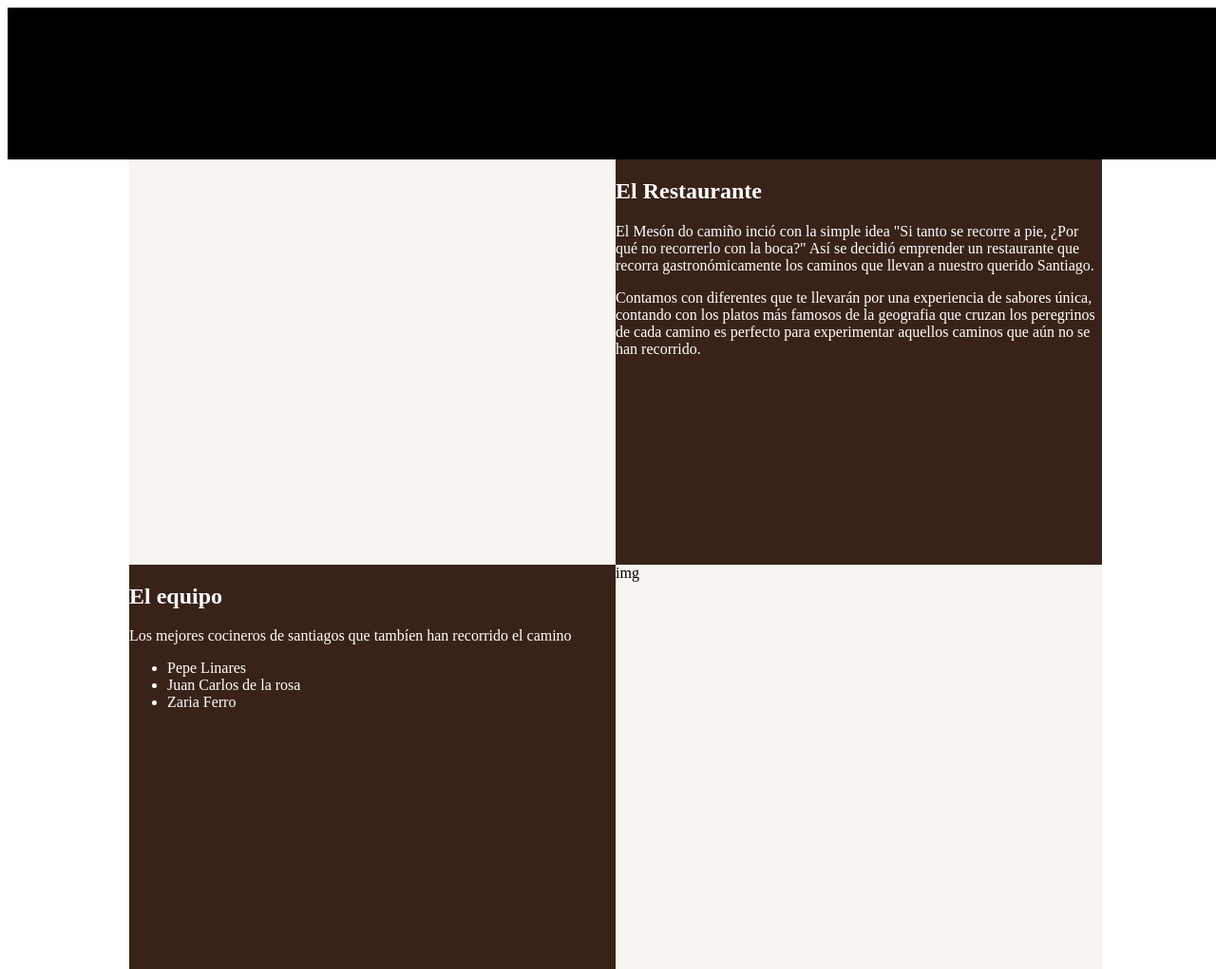
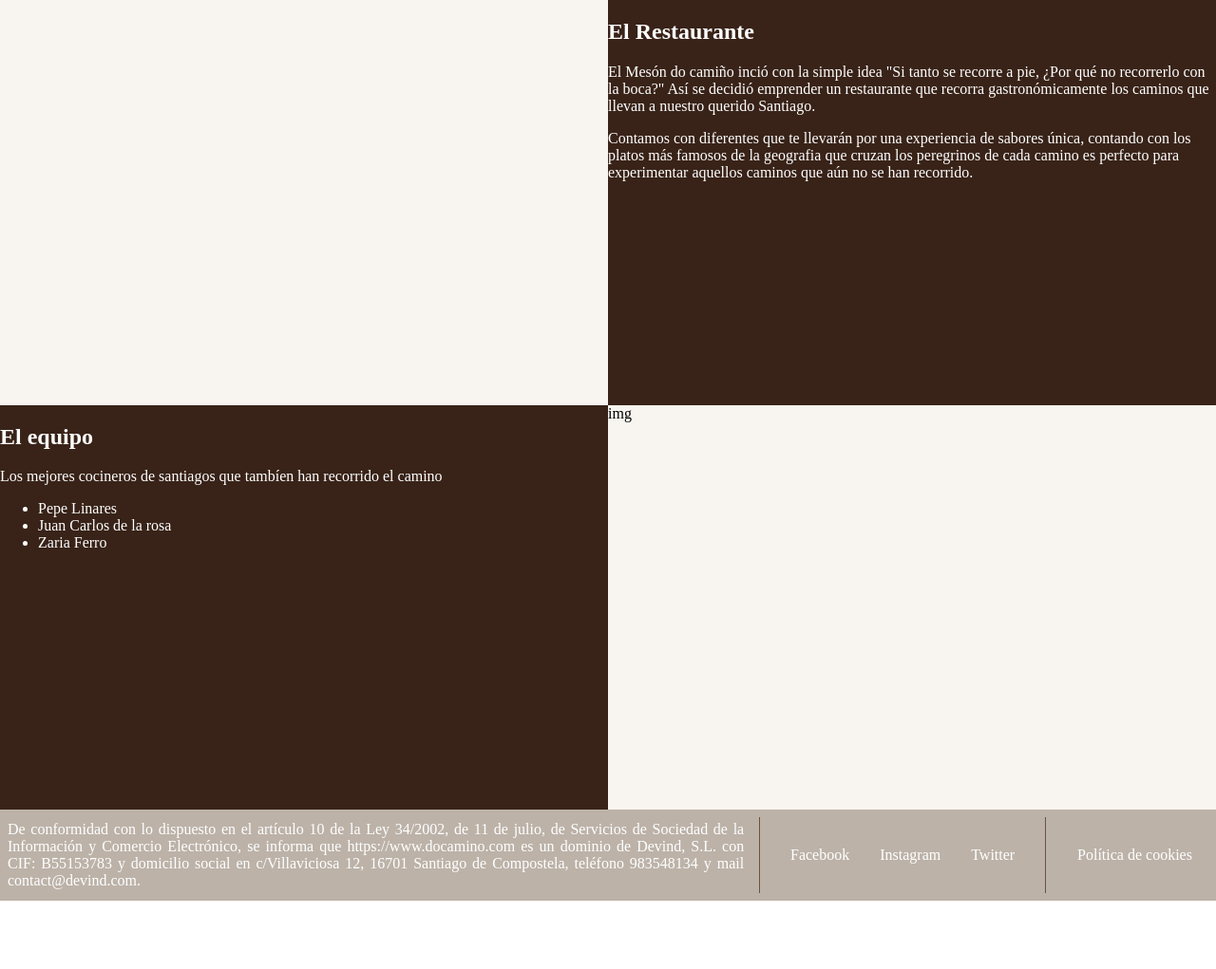
Before and after one commit to JoseRubicco21/Do-camino, a website: page index.html in a window 1280 px wide. Shown: the whole page at 95% size. After the commit the page ends 949 px from the top, so only its background shows below. Drawn offline with Linux system fonts and the light colour scheme.

Commit message:
Futter update

```diff
--- a/assets/css/about_us.css
+++ b/assets/css/about_us.css
@@ -1,26 +1,3 @@
-body {
-  height: 100vh;
-  width: 100vw;
-}
-
-/* CSS - HEADER */
-/* ------------ */
-/* ------------ */
-/* ------------ */
-
-header {
-  display: flex;
-  height: 20%;
-  width: 100%;
-}
-
-#header-div-0 {
-  display: flex;
-  height: 100%;
-  width: 100%;
-  background-color: black;
-}
-
 /* CSS - ABOUT US */
 /* -------------- */
 /* -------------- */
--- a/assets/css/base.css
+++ b/assets/css/base.css
@@ -18,6 +18,12 @@
  Si no utilizar el body como selector css
 */
 main {
-    margin: 0 10%;
     background-color: var(--background-light);
 }
+
+body {
+    height: 100vh;
+    margin: 0;
+    display: flex;
+    flex-direction: column;
+  }
--- /dev/null
+++ b/assets/css/footer.css
@@ -0,0 +1,63 @@
+/* CSS - FOOTER */
+/* -------------- */
+/* -------------- */
+/* -------------- */
+
+/* Estilos para el footer */
+.footer {
+    font-size: 1rem;
+    background-color: var(--background-dark);
+    padding: 0.5rem;
+    text-align: center;
+    position: relative;
+    bottom: 0;
+}
+
+#footer-container {
+    height: 5rem;
+    display: flex;
+    align-items: center;
+    color: var(--text-light);
+}
+
+#footer-container a {
+    text-decoration: none;
+    color: var(--text-light);
+}
+
+#footer-container a:hover {
+    color: var(--accent-dark);
+    text-decoration: underline;
+}
+
+#footer-1, #footer-2, #footer-3 {
+    flex: 1;
+}
+
+#footer-1 {
+    flex: 5;
+    text-align: justify;
+}
+
+#footer-2 {
+    text-align: right;
+}
+
+.footer-separator {
+    width: 0.05rem;
+    height: 100%;
+    background-color: var(--accent-light);
+    margin: 1em;
+  }
+
+.footer-social-list {
+    list-style: none;
+    padding: 0;
+    margin: 0;
+    display: flex;
+    justify-content: center;
+}
+
+.footer-social-list li {
+    margin: 1rem;
+}
--- a/index.html
+++ b/index.html
@@ -5,6 +5,7 @@
     <meta name="viewport" content="width=device-width, initial-scale=1.0">
     <link rel="stylesheet" href="./assets/css/base.css">
     <link rel="stylesheet" href="assets/css/about_us.css">
+    <link rel="stylesheet" href="assets/css/footer.css">
     <title>Meson do camiño</title>
 </head>
 <body>
@@ -57,8 +58,30 @@
         </section>
     </main>
     <!-- Alexandre - FOOTER -->
-    <footer>
-
+    <footer class="footer">
+        <div id="footer-container">
+            <div id="footer-1">
+                De conformidad con lo dispuesto en el artículo 10 de la Ley 34/2002, de 11 de julio, de Servicios de Sociedad de la Información y Comercio Electrónico, se informa que https://www.docamino.com es un dominio de Devind, S.L. con CIF: B55153783 y domicilio social en c/Villaviciosa 12, 16701 Santiago de Compostela, teléfono 983548134 y mail contact@devind.com.
+            </div>
+            <div class="footer-separator"></div>
+            <div id="footer-2">
+                <ul class="footer-social-list">
+                    <li>
+                        <a href=""><i class="fa-brands fa-square-facebook"></i> Facebook</a>
+                    </li>
+                    <li>
+                        <a href=""><i class="fa-brands fa-instagram"></i> Instagram</a>
+                    </li>
+                    <li>
+                        <a href=""><i class="fa-brands fa-square-x-twitter"></i> Twitter</a>
+                    </li>
+                </ul>
+            </div>
+            <div class="footer-separator"></div>
+            <div id="footer-3">
+                <a href="">Política de cookies</a>
+            </div>
+        </div>
     </footer>
 </body>
 </html>
```
